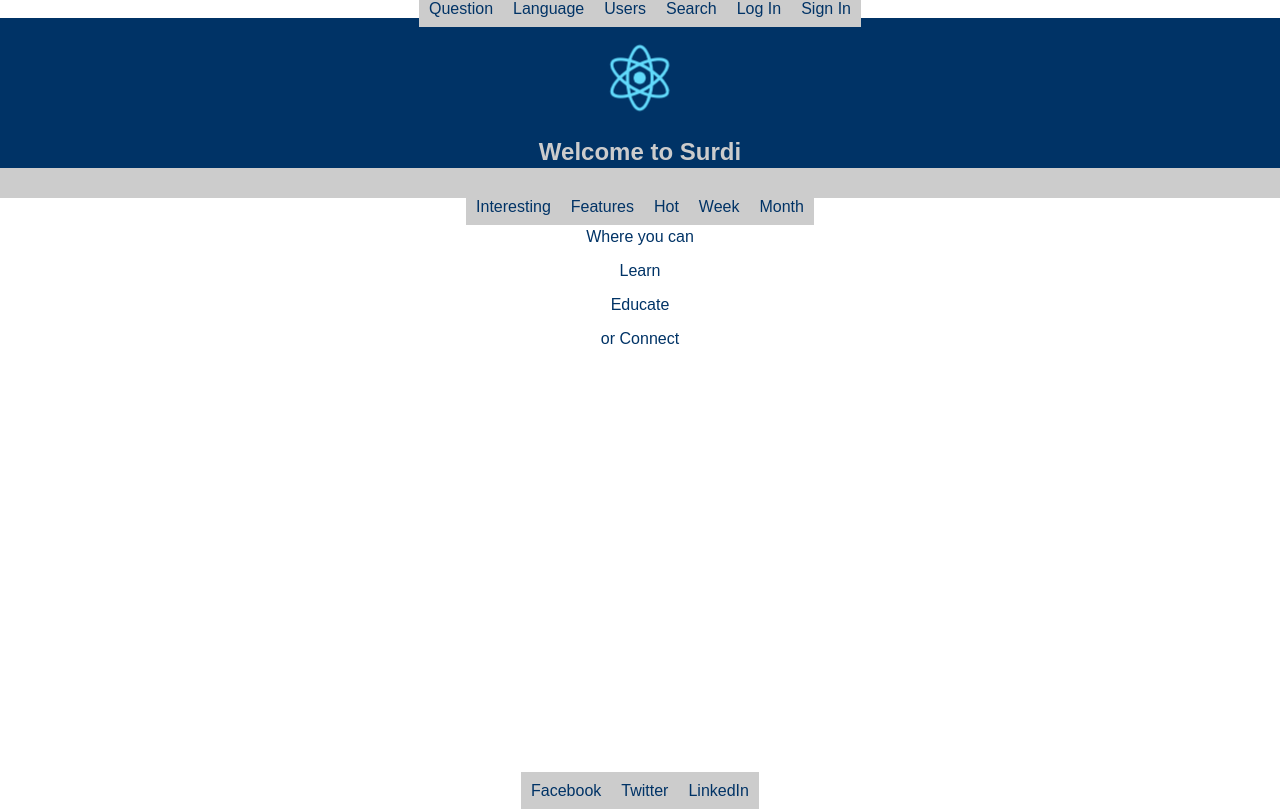
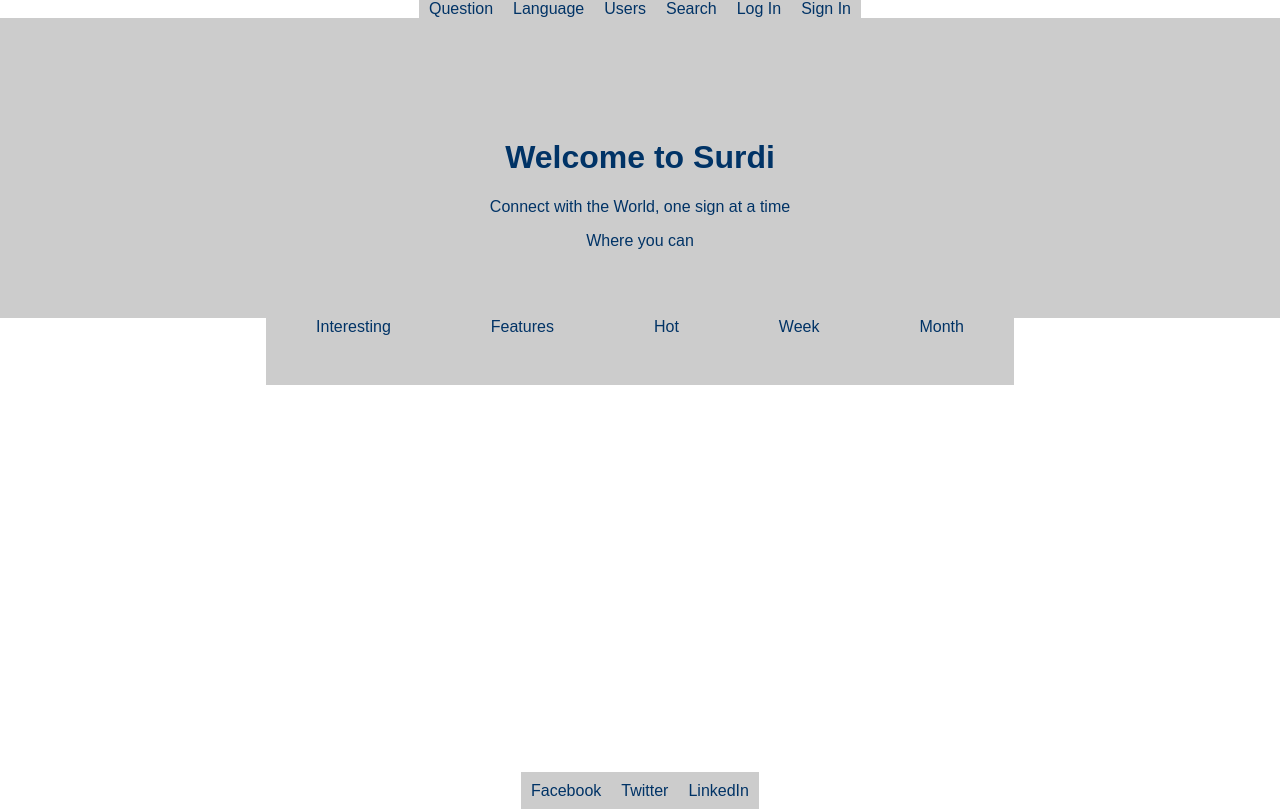
Before and after one commit to JasonNuhn/Sudri, a React (Create React App) app: page / in a window 1280 px wide. Built offline with nearby package versions, Linux system fonts and the light colour scheme.

Commit message:
updated commit

```diff
--- a/package.json
+++ b/package.json
@@ -5,7 +5,8 @@
   "dependencies": {
     "react": "^16.0.0",
     "react-dom": "^16.0.0",
-    "react-scripts": "1.0.14"
+    "react-scripts": "1.0.14",
+    "react-tabs-redux": "^2.0.1"
   },
   "scripts": {
     "start": "react-scripts start",
--- a/src/App.js
+++ b/src/App.js
@@ -11,11 +11,6 @@ class App extends Component {
     return (
       <div className="App">
         <NavBar />
-        <header className="App-header">
-          <img src={logo} className="App-logo" alt="logo" />
-          <h1 className="App-title">Welcome to Surdi</h1>
-        </header>
-
         <Home />
         <QuestionHome />
         <Footer />
--- a/src/Home.css
+++ b/src/Home.css
@@ -9,8 +9,8 @@
 
   .Home {
     background-color: #CCCCCC;
-    height: 10px;
-    padding: 10px;
+    height: 100px;
+    padding: 100px;
     color: #003366;
   }
 
--- a/src/Home.js
+++ b/src/Home.js
@@ -7,6 +7,7 @@ import './Home.css';
 const Home = (props) => {
     return (
         <div className="Home">
+        <h1>Welcome to Surdi</h1>
         <p>
           Connect with the World, one sign at a time
         </p>
--- a/src/QuestionHome.css
+++ b/src/QuestionHome.css
@@ -9,8 +9,8 @@
 
   .QuestionHome a {
     background-color: #CCCCCC;
-    height: 10px;
-    padding: 10px;
+    height: 100px;
+    padding: 50px;
     color: #003366;
   }
 
--- a/src/QuestionHome.js
+++ b/src/QuestionHome.js
@@ -4,6 +4,7 @@ import './QuestionHome.css';
 
 const QuestionHome = (props) => {
     return (
+        <header>
         <div className="QuestionHome">
             <a href>Interesting</a>
             <a href>Features</a>
@@ -11,6 +12,9 @@ const QuestionHome = (props) => {
             <a href>Week</a>
             <a href>Month</a>
         </div>
+        </header>
+
+
     )
 }
 
```
Also changed, not shown: 1 other file (tests, documents, lock files or other folders).
